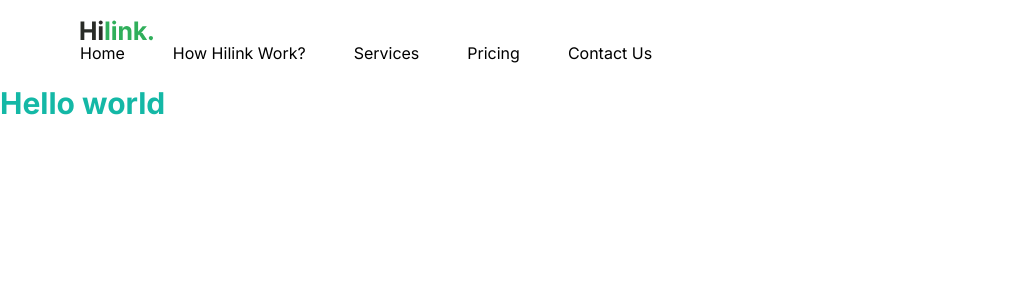
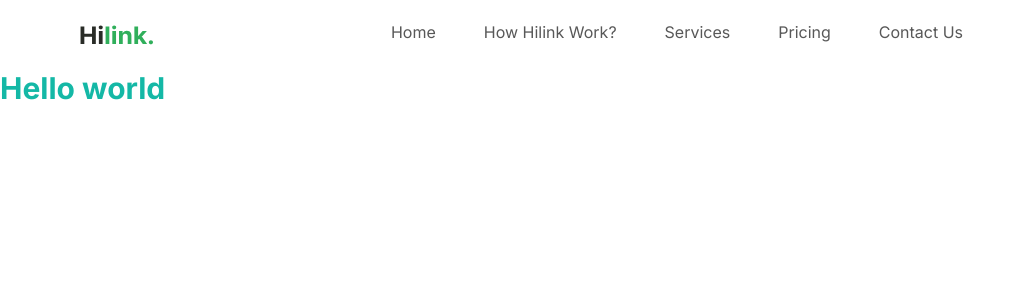
Before and after one commit to natanmuletahunde/feature-rich-travelapp, a Next.js app: page / in a window 1280 px wide. Shown: the top 300 px of the page, without its empty margins (0-1023 px from the left). Built offline with nearby package versions, Linux system fonts and the light colour scheme.

Commit message:
create the button.tsx

```diff
--- /dev/null
+++ b/components/Button.tsx
@@ -0,0 +1,11 @@
+import React from 'react'
+
+const Button = () => {
+  return (
+    <div>
+
+    </div>
+  )
+}
+
+export default Button
--- a/components/Navbar.tsx
+++ b/components/Navbar.tsx
@@ -5,18 +5,25 @@ import { link } from "fs";
 
 const Navbar = () => {
   return (
-    <div className="  flexBetween max-container padding-container relative z-30 py-5">
+    <nav className="  flexBetween max-container padding-container relative z-30 py-5">
       <Link href="/">
         <Image src="/hilink-logo.svg" alt="logo" width={74} height={29} />
+        </Link>
         <ul className="hidden h-full gap-12 lg:flex">
-          {NAV_LINKS.map((link)=>(
-            <Link href={link.href} key={link.key}>
-            {link.label}</Link>
+          {NAV_LINKS.map((link) => (
+            <Link
+              href={link.href}
+              key={link.key}
+              className="regular-16 text-gray-50 flexCenter cursor-pointer pb-1.5 transition-all hover:font-bold"
+            >
+              {link.label}
+            </Link>
           ))}
+        </ul>
 
-        </ul>
-      </Link>
-    </div>
+        <div className=""></div>
+
+    </nav>
   );
 };
 
```
